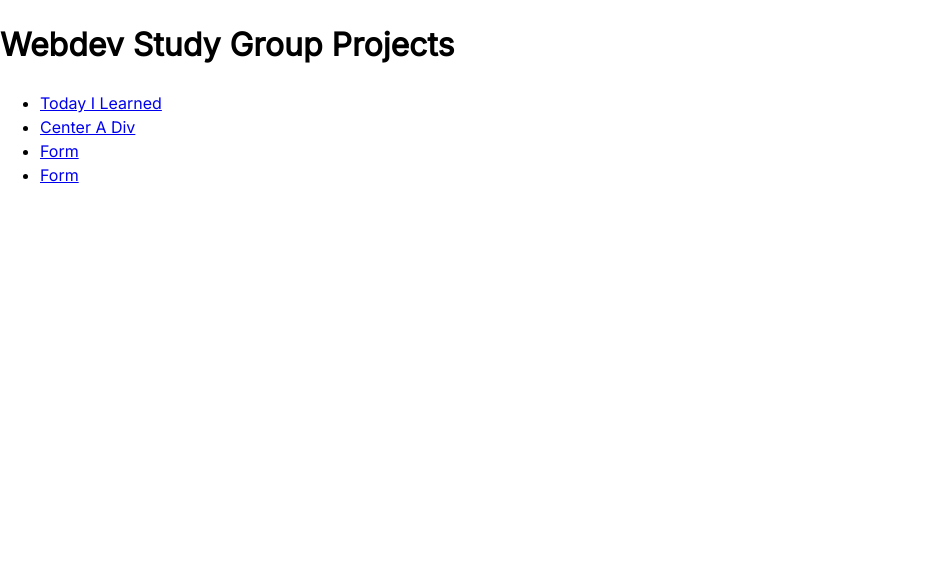
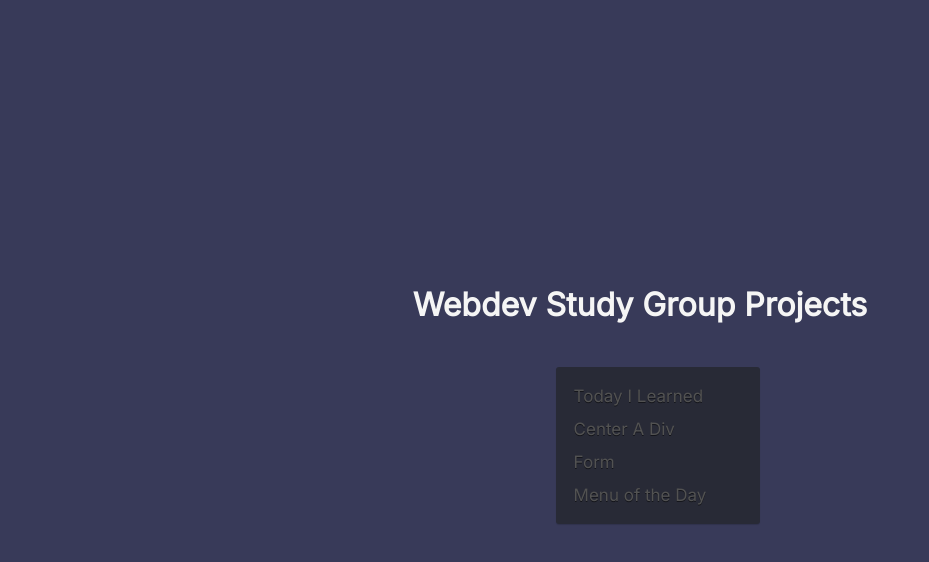
Before and after one commit to giuxtaposition/webdev-study-group, a plain HTML site: page index.html in a window 1280 px wide. Shown: the whole page, without its empty margins (0-929 px from the left). Drawn offline with Linux system fonts and the light colour scheme; files that its build step writes are made by us from their sources.

Commit message:
updated homepage style

```diff
--- a/index.html
+++ b/index.html
@@ -9,7 +9,6 @@
 </head>
 
 <body>
-    <div class="border-top"></div>
     <header>
         <h1>Webdev Study Group Projects</h1>
     </header>
@@ -19,7 +18,7 @@
             <li><a href="/today-i-learned/index.html">Today I Learned</a></li>
             <li><a href="/center-div/index.html">Center A Div</a></li>
             <li><a href="/form/index.html">Form</a></li>
-            <li><a href="/menu-of-the-day/index.html">Form</a></li>
+            <li><a href="/menu-of-the-day/index.html">Menu of the Day</a></li>
         </ul>
     </main>
 </body>
--- /dev/null
+++ b/style.css
@@ -0,0 +1,62 @@
+@import url('https://fonts.googleapis.com/css2?family=Inter&display=swap');
+
+:root {
+    --background-color: #383a59;
+    --text-color: #525252;
+    --brand-color: #bd93f9;
+}
+
+html {
+    height: 100%;
+    text-rendering: optimizelegibility;
+    -moz-osx-font-smoothing: grayscale;
+}
+
+body {
+    box-sizing: border-box;
+    min-height: 100%;
+    line-height: 1.5;
+    font-family: 'Inter', sans-serif;
+    margin: 0;
+    font-feature-settings: 'kern';
+    background-color: var(--background-color);
+    display: flex;
+    justify-content: center;
+    align-items: center;
+    flex-direction: column;
+    color: var(--text-color);
+}
+
+header h1 {
+    color: whitesmoke;
+}
+
+main ul {
+    width: 100%;
+    top: 120%;
+    left: 0px;
+    padding: 10px 18px;
+    box-shadow: 0px 1px 1px rgba(0, 0, 0, 0.15);
+    border-radius: 3px;
+    background: #282a36;
+}
+
+main li {
+    margin: 5px 0px 5px 0px;
+    float: none;
+    display: block;
+    list-style: none;
+    font-size: 17px;
+    line-height: 1.65em;
+}
+
+main a {
+    text-shadow: 0px 1px 0px rgba(0, 0, 0, 0.5);
+    text-decoration: none;
+    transition: color linear 0.15s;
+    color: var(--text-color);
+}
+
+main a:hover {
+    color: var(--brand-color);
+}
```
